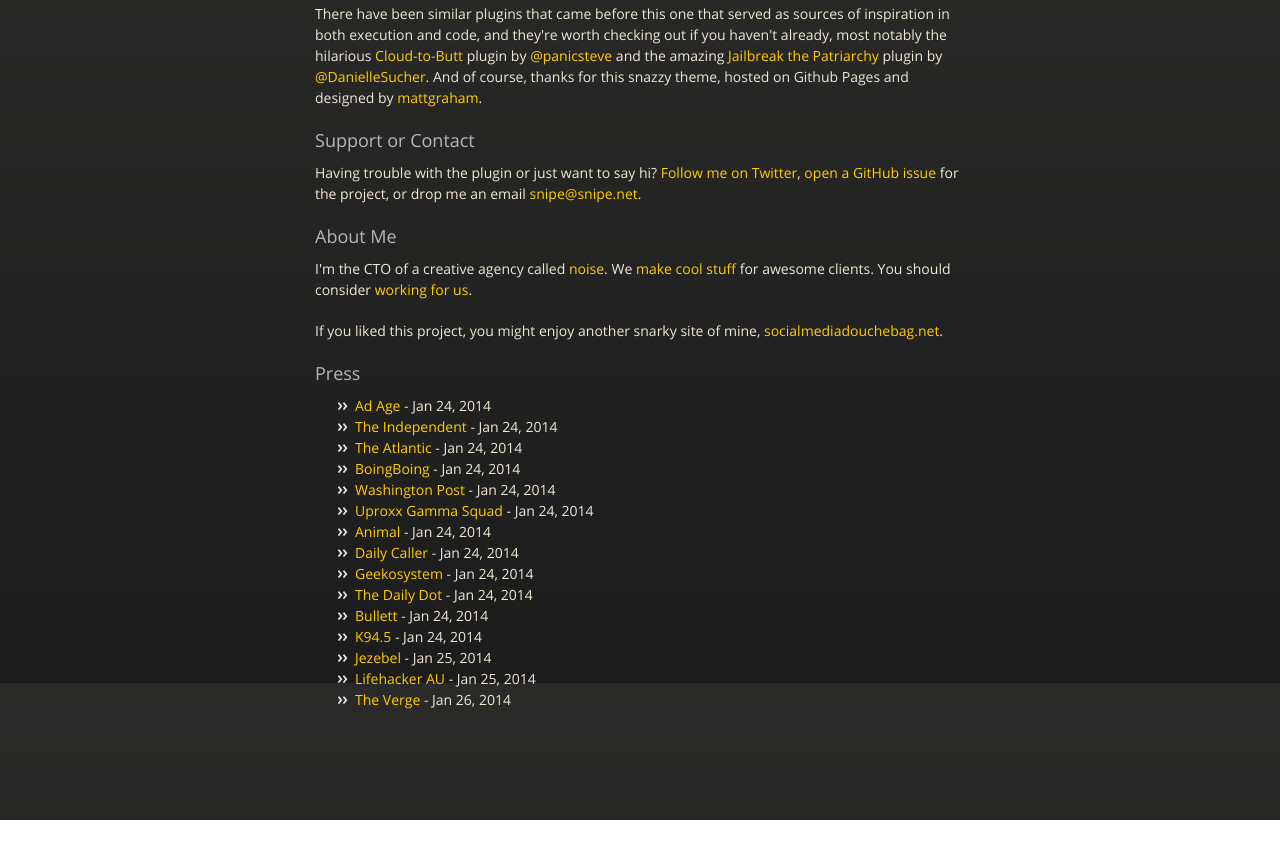
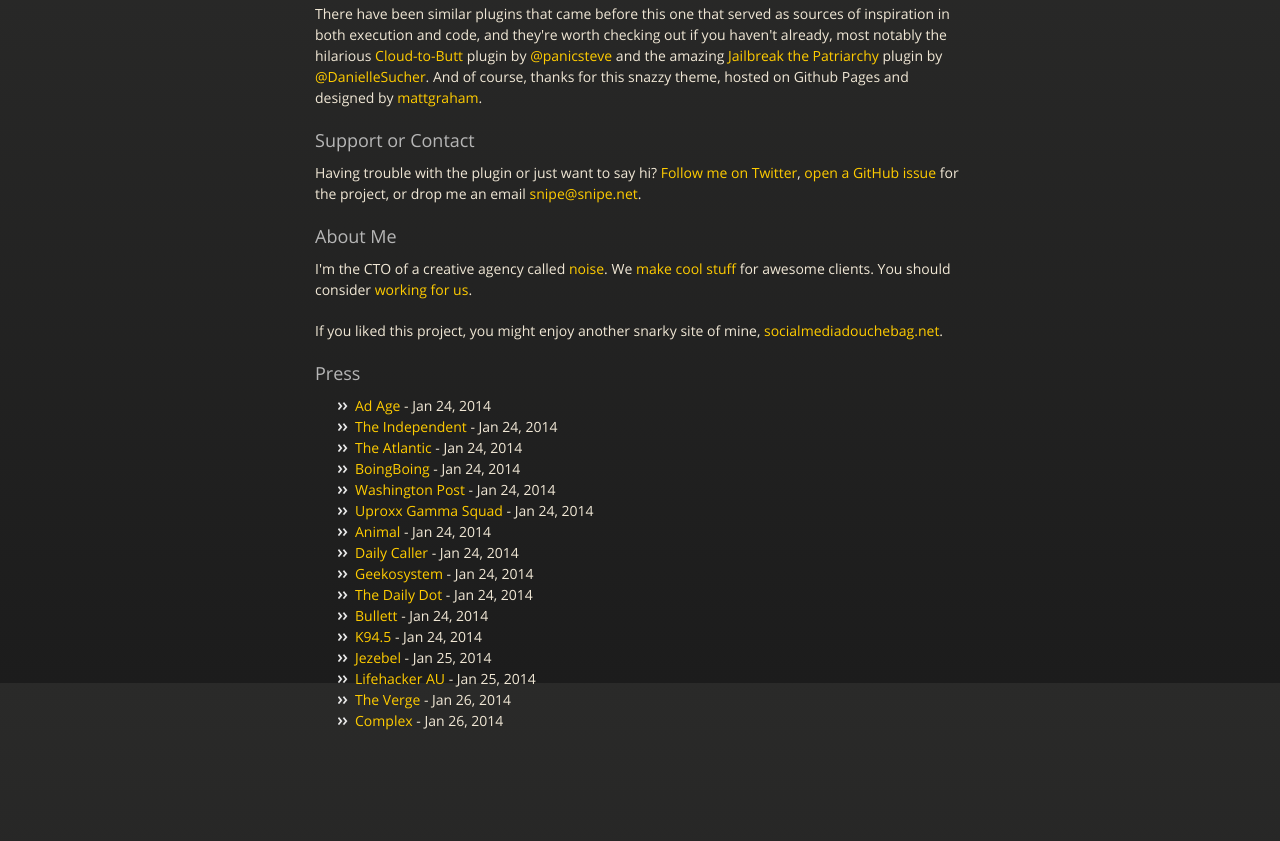
Before and after one commit to snipe/downworthy, a plain HTML site: page index.html in a window 1280 px wide. Shown: the part 4917-5758 px from the top of the page. Before the commit the page ends 5737 px from the top, so only its background shows below. Drawn offline with nearby package versions, Linux system fonts and the light colour scheme.

Commit message:
Added complex

```diff
--- a/index.html
+++ b/index.html
@@ -201,6 +201,7 @@
 <li><a href="http://jezebel.com/you-wont-believe-what-happens-when-you-install-this-pl-1508964295">Jezebel</a> - Jan 25, 2014</li>
 <li><a href="http://www.lifehacker.com.au/2014/01/see-more-honest-headlines-with-downworthy-for-chrome/">Lifehacker AU</a> - Jan 25, 2014 </li>
 <li><a href="http://www.theverge.com/2014/1/26/5345588/downworthy-plug-in-kills-viral-headlines-with-snark">The Verge</a> - Jan 26, 2014</li>
+<li><a href="http://www.complex.com/tech/2014/01/downworthy-plugin-makes-upworthy-headlines-better">Complex</a> - Jan 26, 2014</li>
 </ul>
 
 
```
